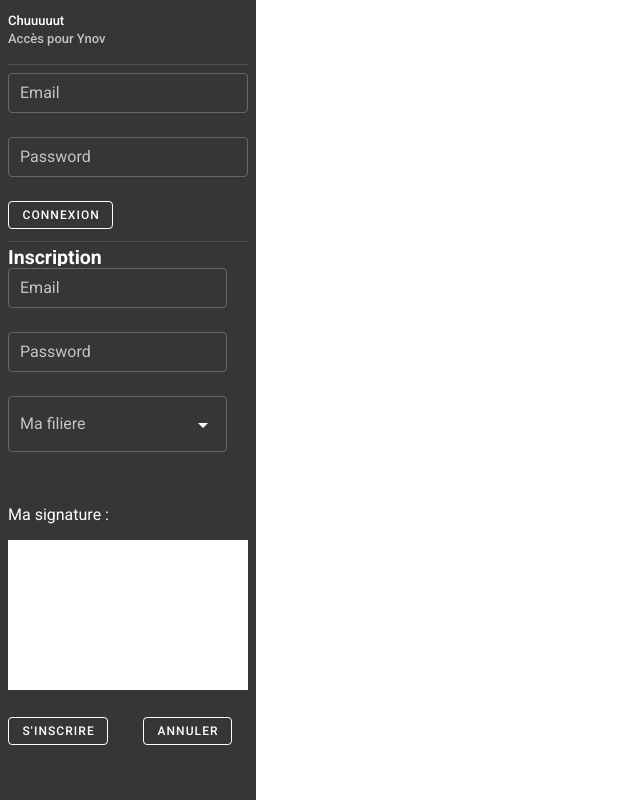
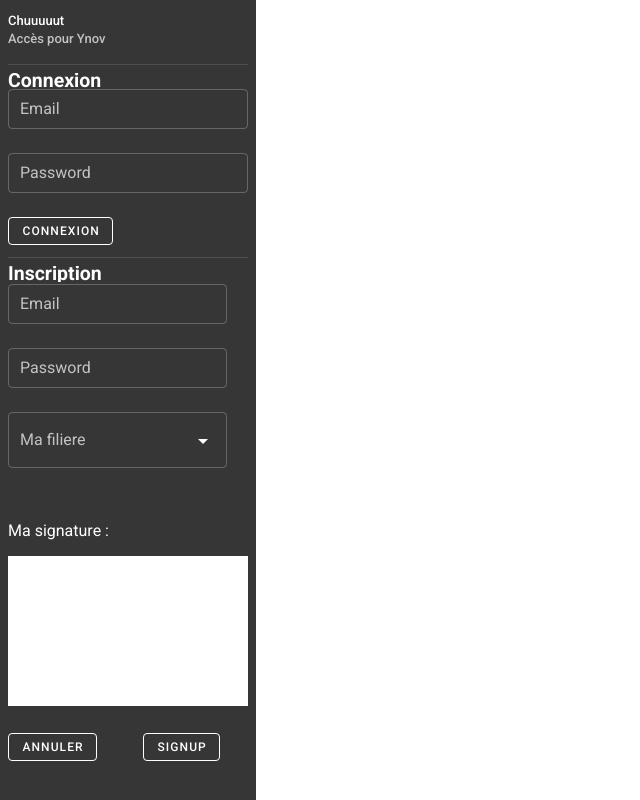
Before and after one commit to AlexisCapdepon/chuuuuut, a Nuxt app: page / in a window 1280 px wide. Shown: the whole page, without its empty margins (0-640 px from the left). Built offline with nearby package versions, Linux system fonts and the light colour scheme.

Commit message:
composant created

```diff
--- a/components/Menu.vue
+++ b/components/Menu.vue
@@ -20,6 +20,8 @@
         <v-divider></v-divider>
         <v-list-item class="pa-0">
           <v-list-item-content>
+            <form>
+              <v-list-item-title><h1>Connexion</h1></v-list-item-title>
               <v-row>
                 <v-col cols="12">
                   <v-text-field v-model="email" label="Email" outlined dense hide-details/>
@@ -34,6 +36,7 @@
                   <v-btn small outlined class="text-right">Deconnexion</v-btn>
                 </v-col>
               </v-row>
+            </form>
             </v-list-item-content>
         </v-list-item>
         <v-divider></v-divider>
@@ -55,9 +58,10 @@
                 <canvas ref="canvas" id="drawing-pad" class="white"></canvas>
               </v-col>
               <v-col cols="5">
-                <v-btn small outlined @click="saveImage">S'inscrire</v-btn>
-              </v-col><v-col cols="5">
                 <v-btn small outlined @click="resetCanvas">Annuler</v-btn>
+              </v-col>
+              <v-col cols="5">
+                <v-btn small outlined @click="saveImage">Signup</v-btn>
               </v-col>
             </v-row>
           </v-list-item-content>
@@ -97,7 +101,7 @@
             'B2-Animation-3D-Jeux-Video',
             'B3-Animation-3D-Jeux-Video',
             'M1-Data-Scientist',
-            'M2Data-Scientist',
+            'M2-Data-Scientist',
             'M1-Expert-Cloud-Securite',
             'M2-Expert-Cloud-Securite',
             'M1-Expert-Dev-Web',
```
Lines whose indentation alone changed are shown as unchanged.
